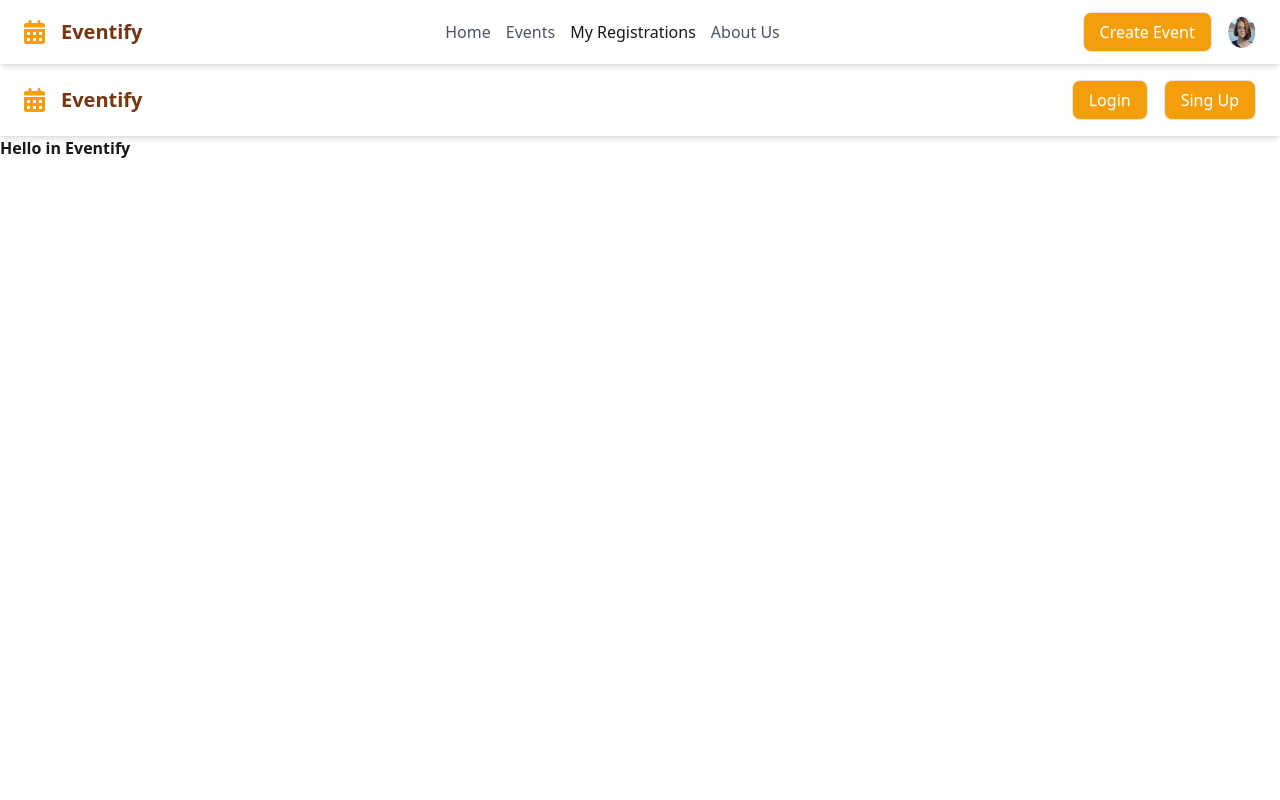
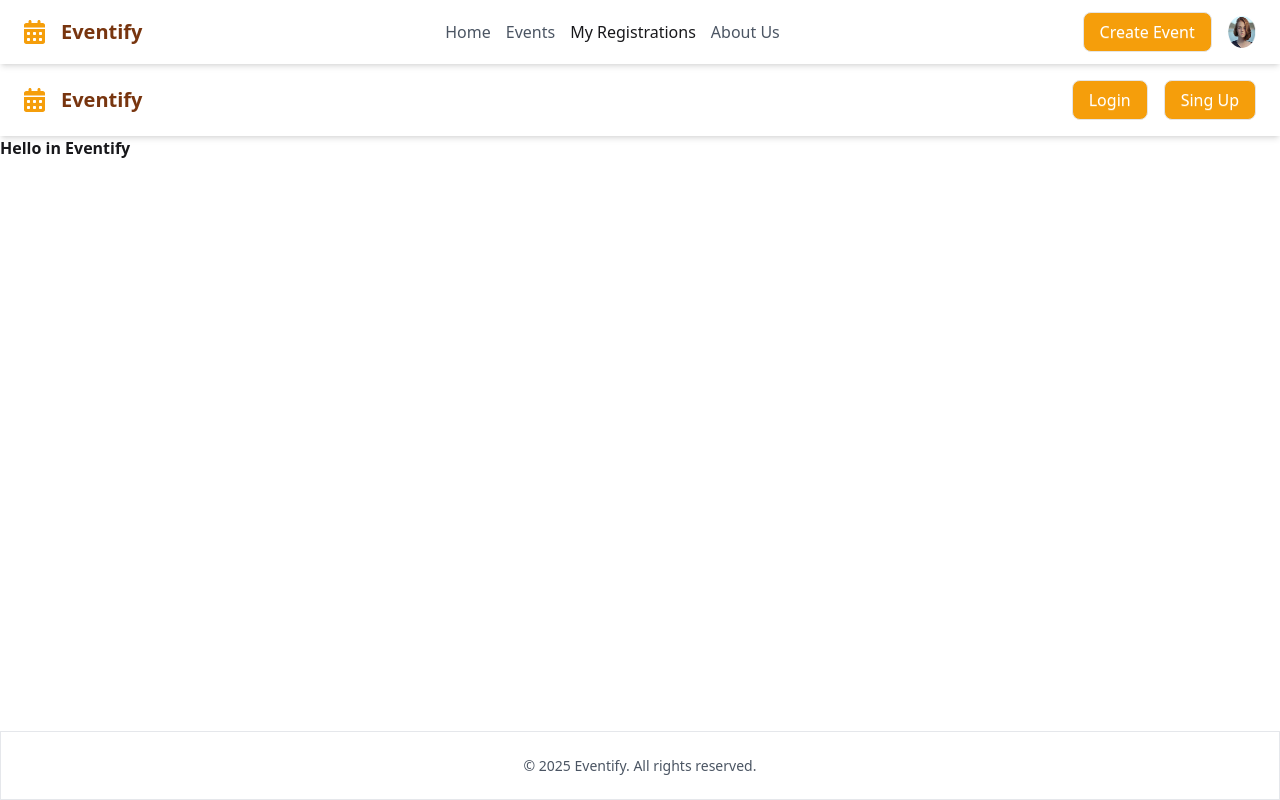
Before and after one commit to AusteId/eventify, a React (Vite) app in the folder Client/: page / in a window 1280 px wide. Built offline with nearby package versions, Linux system fonts and the light colour scheme.

Commit message:
Add Footer

```diff
--- /dev/null
+++ b/Client/src/components/Footer.jsx
@@ -0,0 +1,9 @@
+const Footer =() => {
+
+    return(
+        <section className=" absolute inset-x-0 bottom-0 h-[4.3125rem] flex justify-center items-center text-light text-body-s border border-input-light ">
+            <h1>© 2025 Eventify. All rights reserved.</h1>
+        </section>
+    )
+}
+export default Footer;
--- a/Client/src/components/Main.jsx
+++ b/Client/src/components/Main.jsx
@@ -1,6 +1,7 @@
 import { Outlet } from "react-router";
 import Header from "./Header/Header";
 import NoSinginHeader from "./Header/NotSinginHeader";
+import Footer from "./Footer";
 
 const Main = () => {
 
@@ -14,6 +15,9 @@ const Main = () => {
       <div>
         <Outlet />
       </div>
+      <div>
+        <Footer/>
+      </div>
     </div>
   );
 };
```
